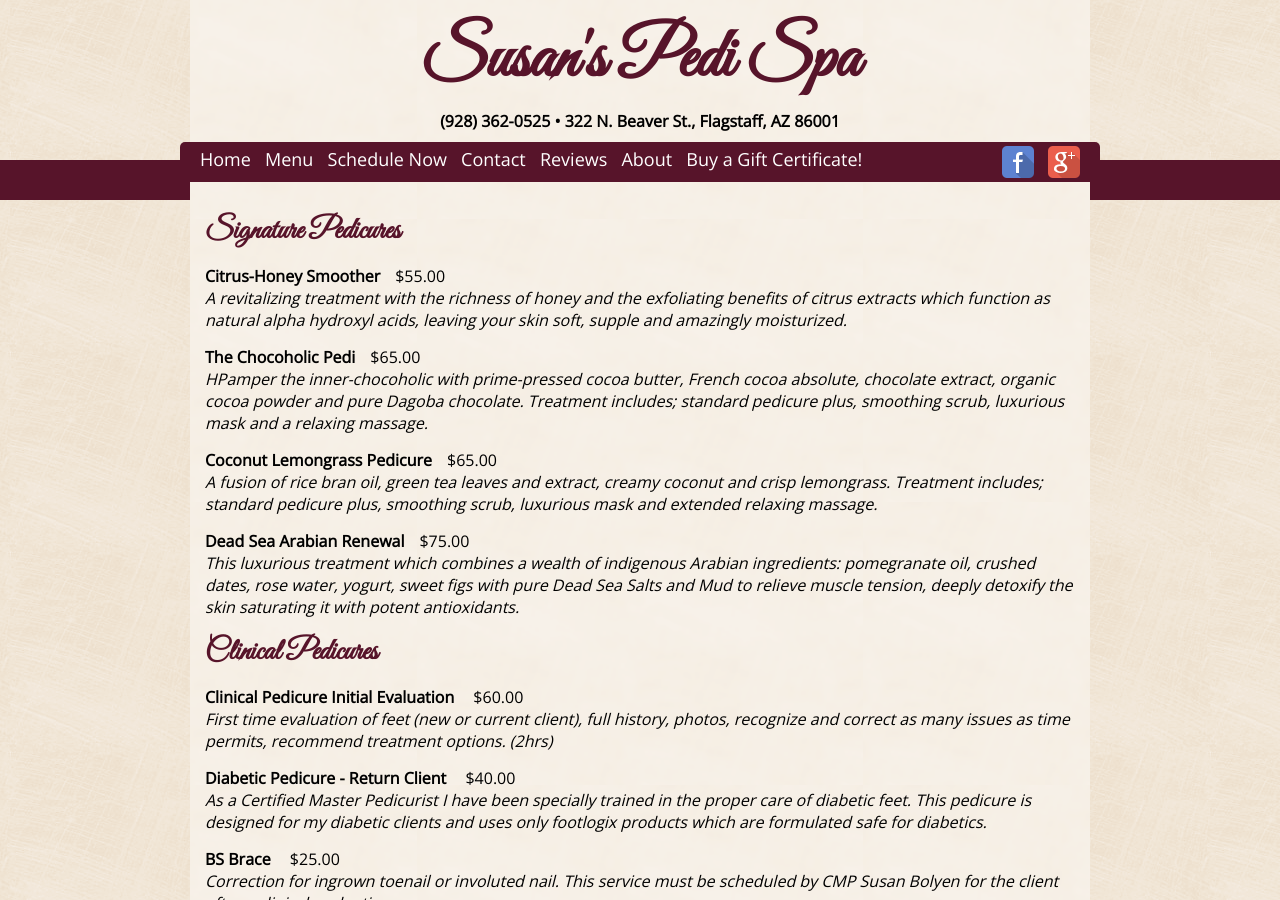
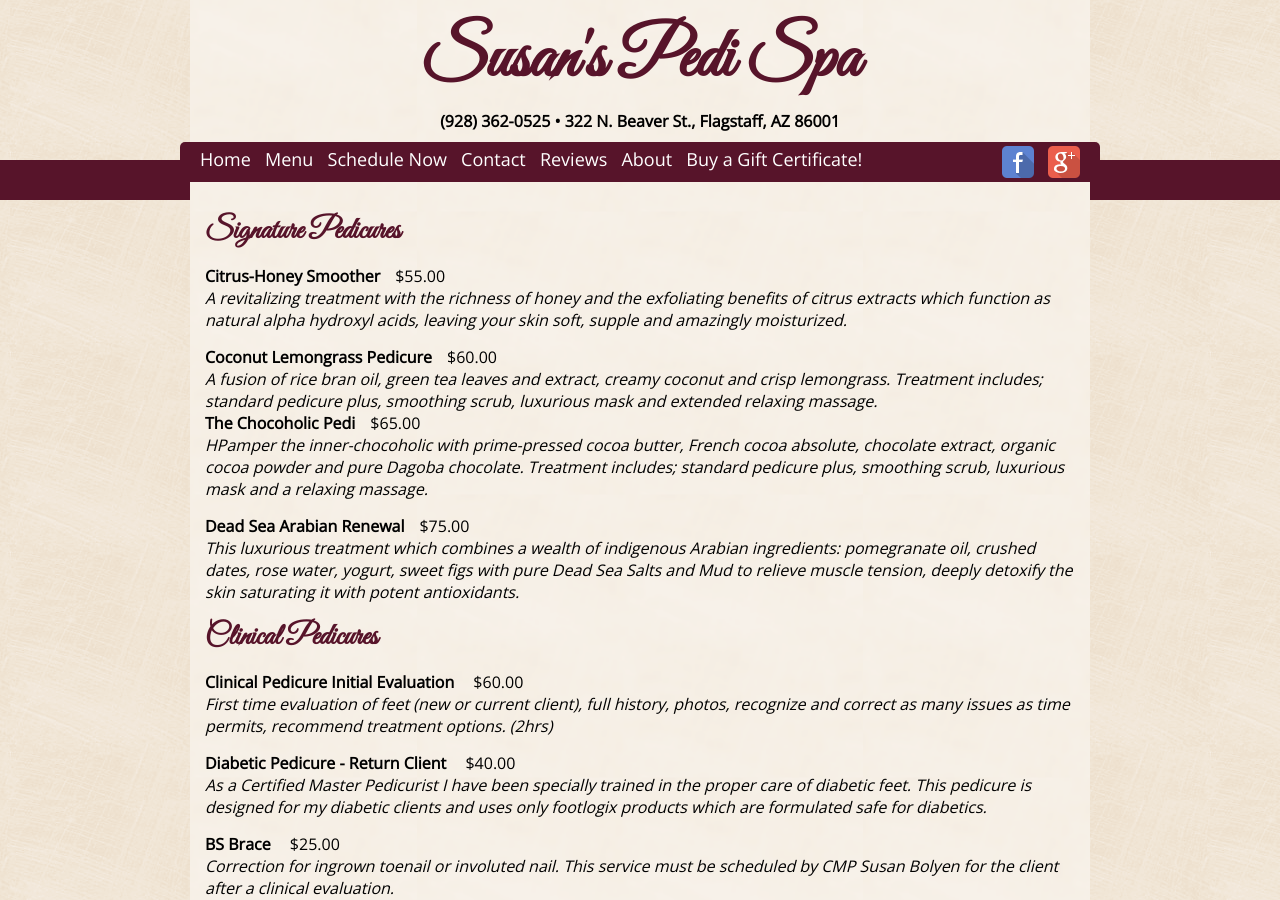
Before and after one commit to susanspedispa/susanspedispa.github.io, a Jekyll site: the page built from menu.html, in a window 1280 px wide and 900 px high. Built offline with Jekyll 4.4.1, drawn with Linux system fonts in a browser that asks for light colours.

Commit message:
Update menu.html

```diff
--- a/_includes/menu.html
+++ b/_includes/menu.html
@@ -4,14 +4,14 @@
 <div class="treatment">
 <span class="treatmentName">Citrus-Honey Smoother</span><span class="treatmentPrice">$55.00 </span>
 <div class="treatmentDescription">A revitalizing treatment with the richness of honey and the exfoliating benefits of citrus extracts which function as natural alpha hydroxyl acids, leaving your skin soft, supple and amazingly moisturized.</div>
-</div>
+</div
+<div class="treatment">
+<span class="treatmentName">Coconut Lemongrass Pedicure</span><span class="treatmentPrice">$60.00 </span>
+<div class="treatmentDescription">A fusion of rice bran oil, green tea leaves and extract, creamy coconut and crisp lemongrass. Treatment includes; standard pedicure plus, smoothing scrub, luxurious mask and extended relaxing massage.   </div>
 <div class="treatment">
 <span class="treatmentName">The Chocoholic Pedi</span><span class="treatmentPrice">$65.00 </span>
 <div class="treatmentDescription">HPamper the inner-chocoholic with prime-pressed cocoa butter, French cocoa absolute, chocolate extract, organic cocoa powder and pure Dagoba chocolate. Treatment includes; standard pedicure plus, smoothing scrub, luxurious mask and a relaxing massage.   </div>
-</div>
-<div class="treatment">
-<span class="treatmentName">Coconut Lemongrass Pedicure</span><span class="treatmentPrice">$65.00 </span>
-<div class="treatmentDescription">A fusion of rice bran oil, green tea leaves and extract, creamy coconut and crisp lemongrass. Treatment includes; standard pedicure plus, smoothing scrub, luxurious mask and extended relaxing massage.   </div>
+
 </div>
 <div class="treatment">
 <span class="treatmentName">Dead Sea Arabian Renewal</span><span class="treatmentPrice">$75.00</span>
```
